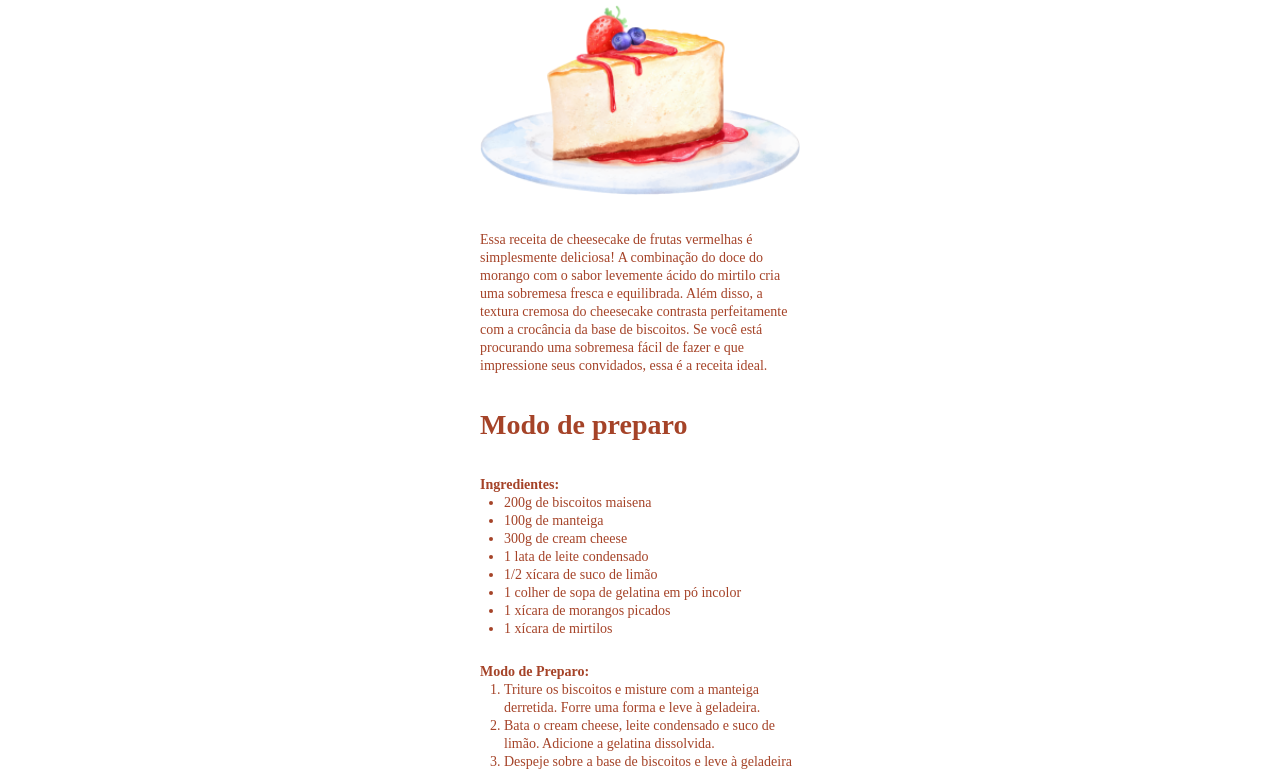
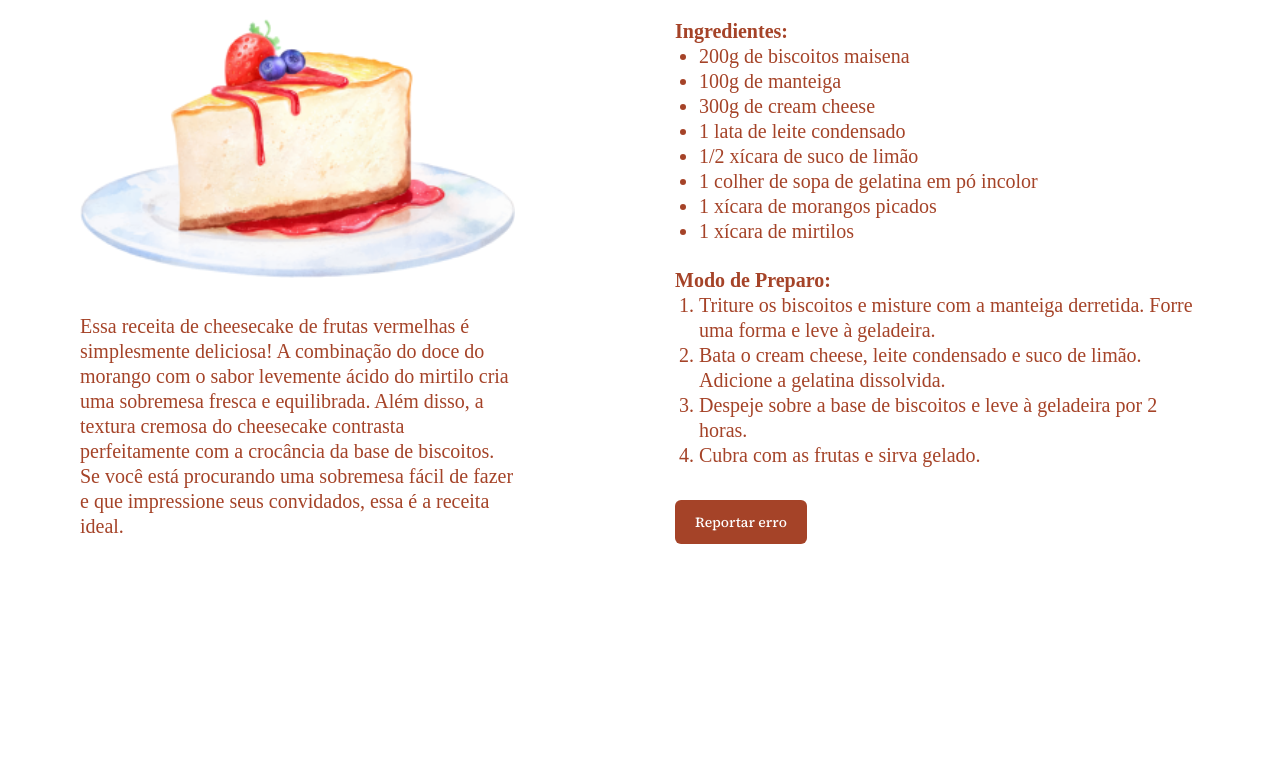
Before and after one commit to mariliatamiles/responsive-project-cheesecake, a plain HTML site: page index.html in a window 1280 px wide. Shown: the part 119-892 px from the top of the page. After the commit the page ends 800 px from the top, so only its background shows below. Drawn offline with Linux system fonts and the light colour scheme; a web font is replaced by a local one.

Commit message:
Feat: finalize desktop layout

```diff
--- a/style.css
+++ b/style.css
@@ -14,6 +14,7 @@
   --white: #ffffff;
 
   --font-28: 2.8rem;
+  --font-20: 2rem;
   --font-14: 1.4rem;
 }
 
@@ -67,3 +68,31 @@ ul,ol{
 ul{
     margin-bottom: 2.4rem;
 }
+
+@media(min-width: 1120px){
+    main{
+        flex-direction: row;
+        max-width:fit-content;
+        gap: 16rem;
+    }
+
+    .recipe{
+        max-width: 43.5rem;
+    }
+    .ingredients{
+        max-width: 52.5rem;
+    }
+    h1,h2{
+        font-size: 4rem;
+        line-height: 5rem;
+    }
+    p, li, strong{
+        font-size: var(--font-20);
+        line-height: 2.5rem;
+    }
+    button{
+        padding: 1rem 2rem;
+        font-size: var(--font-14);
+        line-height: 2.4rem;
+    }
+}
```
